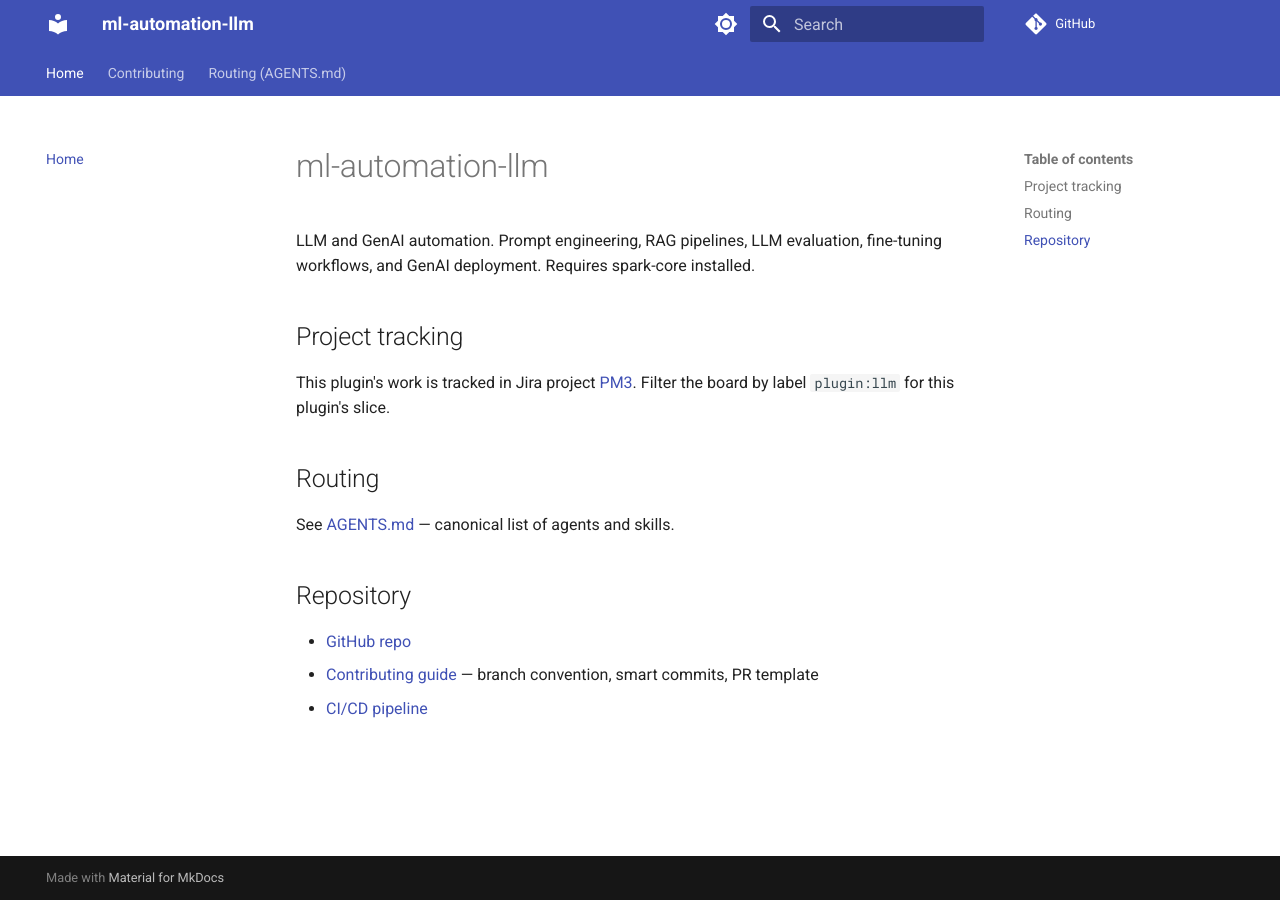
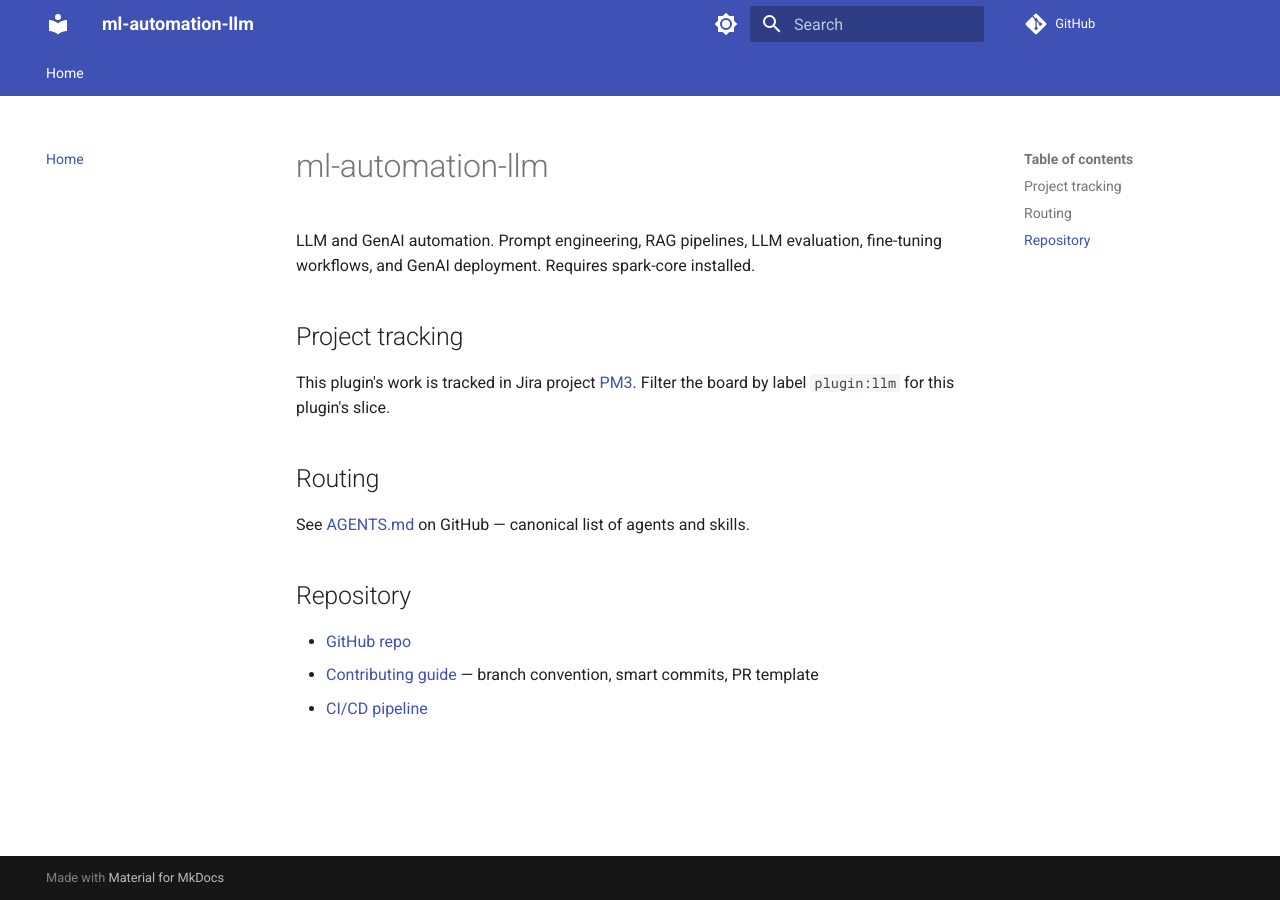
Before and after one commit to Maxilylm/ml-automation-llm, an MkDocs documentation site: the page built from docs/index.md, in a window 1280 px wide. Built offline with MkDocs 1.6.1 and Material for MkDocs 9.7.7, drawn with Linux system fonts in a browser that asks for light colours; comment, search, counter and statistics services are not loaded.

Commit message:
PM3 fix three post-merge defects (PM3-81/82/83)
PM3-83: validate-pr-link now exempts dependabot[bot] so Dependabot
auto-generated PRs do not fail CI on the workflow's PM3-N requirement.
Human-authored PRs still require the linked ticket.

PM3-82: drop nav: contributing.md and agents.md from mkdocs.yml
(those files were never generated under docs/, so mkdocs --strict aborted
the docs build on every push to main). Re-rendered docs/index.md with
absolute GitHub URLs for AGENTS.md and CONTRIBUTING.md instead of broken
relative ones.

PM3-81: drop the pip ecosystem block from .github/dependabot.yml — it
fails per-repo because no requirements.txt or pyproject.toml exists at
the root. Kept as a commented-out block so plugins can re-enable once
they commit a deps file.

```diff
--- a/docs/index.md
+++ b/docs/index.md
@@ -8,10 +8,10 @@ This plugin's work is tracked in Jira project [PM3](https://blend360.atlassian.n
 
 ## Routing
 
-See [AGENTS.md](agents.md) — canonical list of agents and skills.
+See [AGENTS.md](https://github.com/BLEND360/ml-automation-llm/blob/main/AGENTS.md) on GitHub — canonical list of agents and skills.
 
 ## Repository
 
 - [GitHub repo](https://github.com/BLEND360/ml-automation-llm)
-- [Contributing guide](contributing.md) — branch convention, smart commits, PR template
+- [Contributing guide](https://github.com/BLEND360/ml-automation-llm/blob/main/CONTRIBUTING.md) — branch convention, smart commits, PR template
 - [CI/CD pipeline](https://github.com/BLEND360/ml-automation-llm/blob/main/.github/workflows/claude-review.yml)
--- a/mkdocs.yml
+++ b/mkdocs.yml
@@ -37,8 +37,8 @@ plugins:
 
 nav:
   - Home: index.md
-  - Contributing: contributing.md
-  - Routing (AGENTS.md): agents.md
+# Contributing and AGENTS.md routing live at the repo root and aren't part of
+# the docs site. PM3-82: keep nav lean until docs/ has richer per-skill content.
 
 markdown_extensions:
   - admonition
```
Also changed, not shown: 2 other files.
